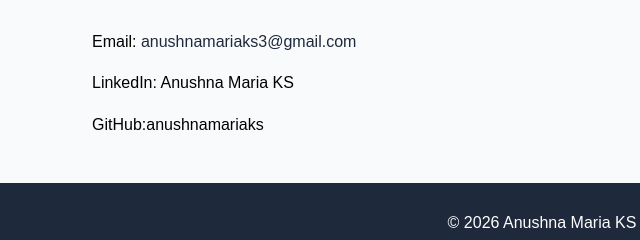
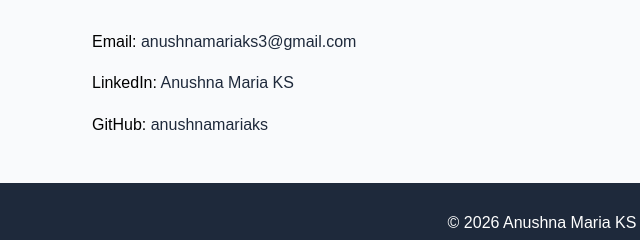
Before and after one commit to anushnamariaks/Profolio-, a plain HTML site: page index.html in a window 1280 px wide. Shown: the part 1030-1270 px from the top of the page, 98-738 px from the left. Drawn offline with Linux system fonts and the light colour scheme.

Commit message:
Add files via upload

```diff
--- a/index.html
+++ b/index.html
@@ -130,8 +130,8 @@
 <section id="contact">
   <h2>Contact</h2>
   <p>Email: <a href="mailto:anushnamariaks3@gmail.com">anushnamariaks3@gmail.com</a></p>
-  <p>LinkedIn: Anushna Maria KS</p>
-  <p>GitHub:anushnamariaks</p>
+<p>LinkedIn: <a href="https://linkedin.com/in/your-profile" target="_blank">Anushna Maria KS</a></p>
+<p>GitHub: <a href="https://github.com/anushnamariaks" target="_blank">anushnamariaks</a></p>
 </section>
 
 <footer>
```
